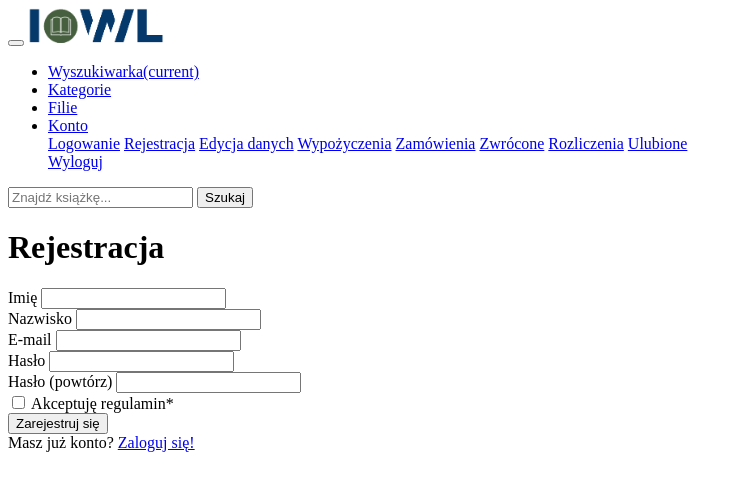
After one commit to nataliab9910/Library, a Symfony app: template templates/security/register.html.twig in a window 1280 px wide. The commit adds this page. Shown: the top 491 px of the page, without its empty margins (0-743 px from the left). Run offline with Twig, Linux system fonts and the light colour scheme; the template is opened without the code that fills it, so the values that code supplies are empty; some libraries are stand-ins or nearby versions.

Commit message:
Create security template; Create register page

```diff
--- a/assets/login.js
+++ b/assets/security.js
@@ -1,5 +1,5 @@
 // any CSS you import will output into a single css file (app.css in this case)
-import './styles/login.css';
+import './styles/security.css';
 
 // start the Stimulus application
 // import './bootstrap';
--- a/templates/base.html.twig
+++ b/templates/base.html.twig
@@ -39,7 +39,7 @@
                     <div class="dropdown-menu" aria-labelledby="navbarDropdown">
                         {# when not logged in #}
                         <a class="dropdown-item" href="{{ path('login') }}">Logowanie</a>
-                        <a class="dropdown-item" href="#">Rejestracja</a>
+                        <a class="dropdown-item" href="{{ path('register') }}">Rejestracja</a>
                         {# when logged in #}
                         <a class="dropdown-item" href="#">Edycja danych</a> {# Ulubione #}
                         <a class="dropdown-item" href="#">Wypożyczenia</a>
--- /dev/null
+++ b/templates/security/base-security.html.twig
@@ -0,0 +1,17 @@
+{% extends 'base.html.twig' %}
+
+{% block title %}Security{% endblock %}
+{% block stylesheets %}
+    {{ parent() }}
+    {{ encore_entry_link_tags('security') }}
+{% endblock %}
+
+{% block body %}
+    <div class="login-page-container">
+        <div class="login-container">
+            {% block content %}
+
+            {% endblock %}
+        </div>
+    </div>
+{% endblock %}
--- /dev/null
+++ b/templates/security/register.html.twig
@@ -0,0 +1,58 @@
+{% extends 'security/base-security.html.twig' %}
+
+{% block title %}Register{% endblock %}
+{% block stylesheets %}
+    {{ parent() }}
+{% endblock %}
+
+{% block content %}
+    <h1>Rejestracja</h1>
+
+    {# {% if error %} #}
+    {# <div>{{ error.messageKey|trans(error.messageData, 'security') }}</div> #}
+    {# {% endif %} #}
+
+    <form action="{{ path('register') }}" method="post">
+        <div class="form-line">
+            <div>
+                <label class="form-lbl" for="username">Imię</label>
+                <input class="input-bar" type="text" id="username" name="_username"/>
+            </div>
+            <div>
+                <label class="form-lbl" for="username">Nazwisko</label>
+                <input class="input-bar" type="text" id="username" name="_username"/>
+            </div>
+        </div>
+        <label class="form-lbl" for="username">E-mail</label>
+        <input class="input-bar" type="text" id="username" name="_username"/>
+
+        <div class="form-line">
+            <div>
+                <label class="form-lbl" for="password">Hasło</label>
+                <input class="input-bar" type="password" id="password" name="_password"/>
+            </div>
+            <div>
+                <label class="form-lbl" for="password">Hasło (powtórz)</label>
+                <input class="input-bar" type="password" id="password" name="_password"/>
+            </div>
+        </div>
+        {#
+        If you want to control the URL the user
+        is redirected to on success (more details below)
+        <input type="hidden" name="_target_path" value="/account"/>
+        #}
+
+        <div class="checkbox">
+            <label>
+                <input type="checkbox" value="remember-me"> Akceptuję regulamin*
+            </label>
+        </div>
+
+        <button type="submit" class="btn btn-secondary submit-btn">Zarejestruj się</button>
+
+        <div class="text-small">
+            Masz już konto?
+            <a href="{{ path('login') }}">Zaloguj się!</a>
+        </div>
+    </form>
+{% endblock %}
--- a/webpack.config.js
+++ b/webpack.config.js
@@ -21,7 +21,7 @@ Encore
      * and one CSS file (e.g. app.css) if your JavaScript imports CSS.
      */
     .addEntry('app', './assets/app.js')
-    .addEntry('login', './assets/login.js')
+    .addEntry('security', './assets/security.js')
 
     // enables the Symfony UX Stimulus bridge (used in assets/bootstrap.js)
     .enableStimulusBridge('./assets/controllers.json')
```
Also changed, not shown: assets/styles/security.css (renamed from assets/styles/login.css, +7 -0 lines), src/Controller/SecurityController.php (+8 -0 lines), templates/security/login.html.twig (+2 -10 lines).
